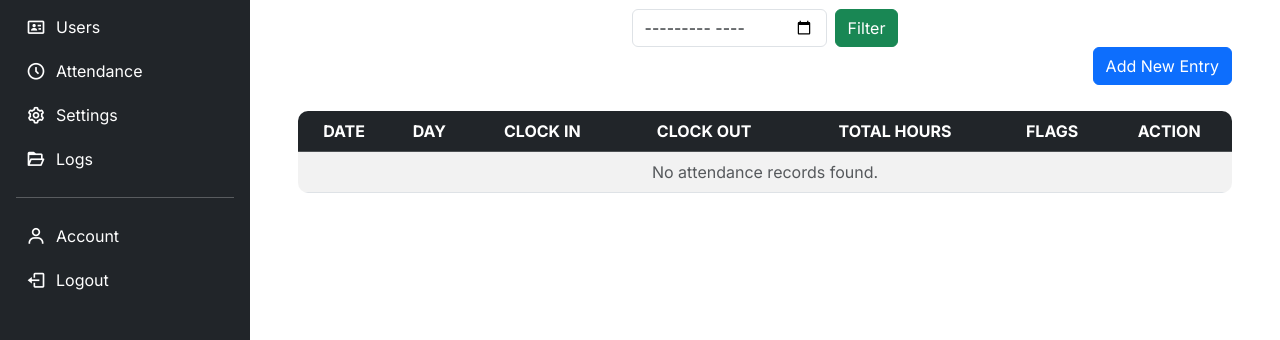
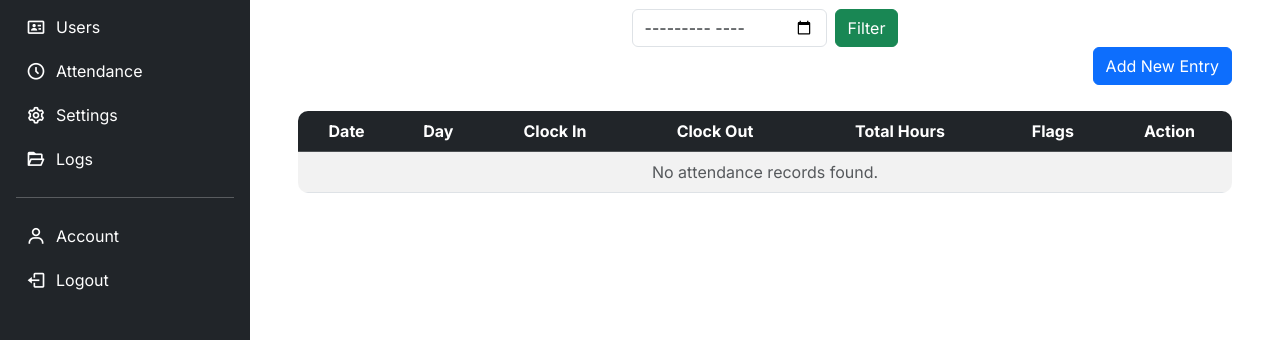
Before and after one commit to earlhsjks/tachyon-log, a Flask app: template templates/admin/user_attendance.html in a window 1280 px wide. Shown: the part 124-464 px from the top of the page. Run offline with Flask 3, Linux system fonts and the light colour scheme; the template is opened without the code that fills it, so the values that code supplies are empty; some libraries are stand-ins or nearby versions.

Commit message:
simple adjustment

```diff
--- a/static/css/user_attendance.css
+++ b/static/css/user_attendance.css
@@ -27,11 +27,6 @@
     overflow: hidden;
     margin-top: 10px;
     white-space: nowrap;
-}
-
-/* Table Headers */
-.attendance-table thead {
-    text-transform: uppercase;
 }
 
 .attendance-table th {
--- a/templates/admin/user_attendance.html
+++ b/templates/admin/user_attendance.html
@@ -122,7 +122,7 @@
                     </div>
                     <div class="mb-3">
                         <label for="clock_out" class="form-label">Clock Out</label>
-                        <input type="time" class="form-control" name="clock_out" required>
+                        <input type="time" class="form-control" name="clock_out">
                     </div>
                 </div>
                 <form onsubmit="location.reload(); return false;">
```
